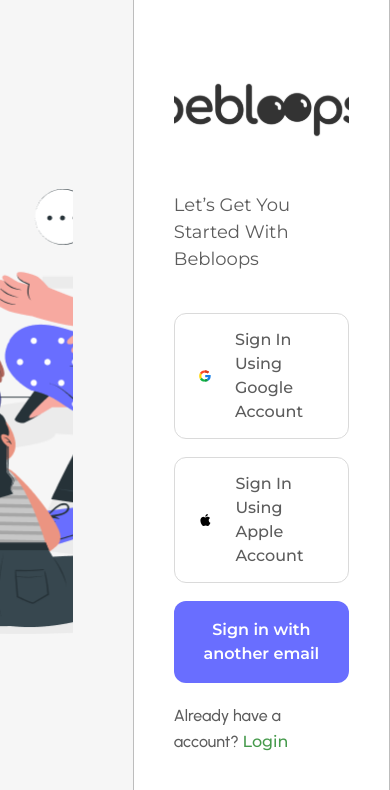
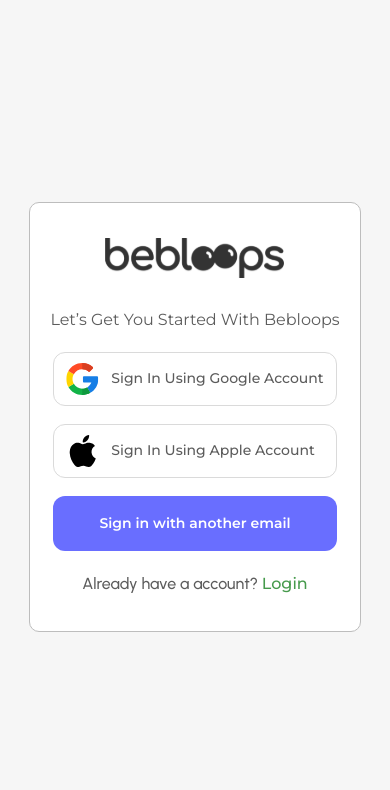
Before and after one commit to rakibuli55/bebloops, a React (Vite) app: page /auth/home in a window 390 px wide. Shown: the top 790 px of the page. Built offline with nearby package versions, Linux system fonts and the light colour scheme.

Commit message:
responsive started

```diff
--- a/src/Layout/AuthLayout.jsx
+++ b/src/Layout/AuthLayout.jsx
@@ -19,9 +19,9 @@
       )}
 
       {!["/auth/interest"].includes(pathName) ? (
-        <div className="flex flex-row gap-x-[60px] items-center">
+        <div className="flex flex-row gap-x-[30px] 2xl:gap-x-[60px] items-center">
           <AuthLeftSvg />
-          <div className="mt-10" >
+          <div className="mt-10 px-5 xl:px-0 ">
             <Outlet />
           </div>
         </div>
--- a/src/components/AuthLeftSvg/AuthLeftSvg.jsx
+++ b/src/components/AuthLeftSvg/AuthLeftSvg.jsx
@@ -3,7 +3,7 @@
 
 const AuthLeftSvg = () => {
   return (
-    <div className="max-w-[700px] h-[474.784px] cursor-default select-none">
+    <div className=" max-w-[400px] xl:max-w-[550px] 3xl:max-w-[700px] px-[10px] hidden lg:block max-h-[474.784px] cursor-default select-none">
       <img
         src={discusion}
         className="h-full w-full object-cover cursor-default block"
--- a/src/components/Buttons/AuthButton/AuthButton.jsx
+++ b/src/components/Buttons/AuthButton/AuthButton.jsx
@@ -17,10 +17,10 @@
         iSTransparent
           ? `p-[16px] bg-transparent text-primaryColor h-auto ${
               !CustomWidth ? "max-w-[367px]" : `w-[600px]`
-            }  rounded-[12px] text-base font-semibold leading-[150%] ease-in-out duration-300 hover:bg-primaryColor hover:text-white border-[1px] border-solid hover:border-transparent border-primaryColor`
-          : `p-[16px] bg-primaryColor text-white h-auto ${
+            }  rounded-[12px] text-xs xl:text-base font-semibold leading-[150%] ease-in-out duration-300 hover:bg-primaryColor hover:text-white border-[1px] border-solid hover:border-transparent border-primaryColor`
+          : ` p-4 xl:p-[16px] bg-primaryColor text-white h-auto ${
               !CustomWidth ? "max-w-[367px]" : `w-[600px]`
-            } rounded-[12px] text-base font-semibold leading-[150%] ease-in-out duration-300 hover:bg-white hover:text-primaryColor border-[1px] border-solid hover:border-primaryColor border-transparent`
+            } rounded-[12px] text-[12px] xs:text-[14px] xl:text-base font-semibold leading-[150%] ease-in-out duration-300 hover:bg-white hover:text-primaryColor border-[1px] border-solid hover:border-primaryColor border-transparent`
       } `}
     >
       {Text}
--- a/src/index.css
+++ b/src/index.css
@@ -80,7 +80,7 @@
 
   /* heading and paragraph styles started here */
   .common-para-one {
-    @apply text-[16px] font-medium leading-[150%] text-defaultGray;
+    @apply text-[11px] xs:text-[14px] xl:text-[16px] font-medium leading-[150%] text-defaultGray;
   }
 
   .common-form-heading {
--- a/src/pages/AuthPages/AuthHome.jsx
+++ b/src/pages/AuthPages/AuthHome.jsx
@@ -7,33 +7,33 @@
 const AuthHome = () => {
   const navigate = useNavigate();
   return (
-    <form className="flex flex-col h-auto w-auto p-10 border-[1px] border-solid bg-white border-[#BDBDBD] rounded-[10px] ">
-      <div className="my-[60px] flex flex-col gap-y-[53px] items-center ">
+    <form className="flex flex-col h-auto w-auto p-5 32xl:p-10 border-[1px] border-solid bg-white border-[#BDBDBD] rounded-[10px] ">
+      <div className=" my-[15px] 2xl:my-[30px] 32xl:my-[60px] flex flex-col gap-y-[30px] 2xl:gap-y-[53px] items-center ">
         <img
           src={SiteLogo}
-          className="w-[213px] h-[60px] object-cover cursor-default block "
+          className=" w-[180px]  2xl:w-[213px] h-[40px] 2xl:h-[60px] object-cover  "
           alt="not found"
         />
-        <div className="flex flex-col gap-y-10 items-center ">
-          <h3 className="text-lg font-meduim leading-[150%]  text-defaultGray  ">
+        <div className="flex flex-col gap-y-5 2xl:gap-y-10 items-center ">
+          <h3 className=" text-[16px] 2xl:text-lg text-center 2xl:text-left font-meduim leading-[150%]  text-defaultGray  ">
             Let’s Get You Started With Bebloops
           </h3>
           <div className="flex flex-col gap-y-5 items-center ">
             <div className="flex flex-col gap-y-[18px]">
-              <div className="flex flex-row items-center gap-x-6 px-6 py-[14px] border-[1px] border-solid border-[#DADADA] rounded-[12px] cursor-pointer ">
+              <div className="flex flex-row items-center gap-x-3 2xl:gap-x-6 px-3 2xl:px-6 py-[10px] 2xl:py-[14px] border-[1px] border-solid border-[#DADADA] rounded-[12px] cursor-pointer ">
                 <GoogleLogo />
                 <span className="common-para-one ">
                   Sign In Using Google Account
                 </span>
               </div>
-              <div className="flex flex-row items-center gap-x-6 px-6 py-[14px] border-[1px] border-solid border-[#DADADA] rounded-[12px] cursor-pointer ">
+              <div className="flex flex-row items-center gap-x-3 2xl:gap-x-6 px-3 2xl:px-6 py-[10px] 2xl:py-[14px] border-[1px] border-solid border-[#DADADA] rounded-[12px] cursor-pointer ">
                 <AppleLogo />
                 <span className="common-para-one ">
                   Sign In Using Apple Account
                 </span>
               </div>
               <AuthButton
-                onClick={(e) => {
+                onClick={e => {
                   e.preventDefault();
                   navigate("/auth/user-selection");
                 }}
--- a/tailwind.config.js
+++ b/tailwind.config.js
@@ -5,55 +5,59 @@
   theme: {
     extend: {
       fontFamily: {
-  			montserrat: [
-  				'Montserrat',
-  				'sans-serif'
-  			],
-  			Urbanist: [
-  				'Urbanist',
-  				'sans-serif'
-  			]
+        montserrat: ["Montserrat", "sans-serif"],
+        Urbanist: ["Urbanist", "sans-serif"],
       },
       colors: {
-  			defaultBg: '#F6F6F6',
-  			themeBlack: '#333',
-  			sidebarIconColor: '#CFD7ED',
-  			primaryColor: '#696EFF',
-  			primaryLight: '#E6E6FF',
-  			defaultGray: '#5C5C5C',
-  			primaryGreen: '#469A4C',
-  			darkBlack: '#1E1E1E',
-				secondaryGray: '#BCBCBC',
-				overlayBlack:'rgba(9, 9, 9, 0.78)'
+        defaultBg: "#F6F6F6",
+        themeBlack: "#333",
+        sidebarIconColor: "#CFD7ED",
+        primaryColor: "#696EFF",
+        primaryLight: "#E6E6FF",
+        defaultGray: "#5C5C5C",
+        primaryGreen: "#469A4C",
+        darkBlack: "#1E1E1E",
+        secondaryGray: "#BCBCBC",
+        overlayBlack: "rgba(9, 9, 9, 0.78)",
+      },
+      screens: {
+        xs: "360px",
+        sm: "480px", // Small mobile devices
+        md: "576px", // Tablets and small mobile screens
+        lg: "768px", // Medium tablets and large phones
+        xl: "992px", // Laptops or larger tablets
+        "2xl": "1200px", // Standard desktop screens
+        "3xl": "1500px", // Larger desktop displays
+        "4xl": "1920px", // High-resolution or ultra-wide displays
       },
       borderRadius: {
-  			lg: 'var(--radius)',
-  			md: 'calc(var(--radius) - 2px)',
-  			sm: 'calc(var(--radius) - 4px)'
+        lg: "var(--radius)",
+        md: "calc(var(--radius) - 2px)",
+        sm: "calc(var(--radius) - 4px)",
       },
       keyframes: {
-  			'accordion-down': {
+        "accordion-down": {
           from: {
-  					height: '0'
+            height: "0",
           },
           to: {
-  					height: 'var(--radix-accordion-content-height)'
-  				}
+            height: "var(--radix-accordion-content-height)",
           },
-  			'accordion-up': {
+        },
+        "accordion-up": {
           from: {
-  					height: 'var(--radix-accordion-content-height)'
+            height: "var(--radix-accordion-content-height)",
           },
           to: {
-  					height: '0'
-  				}
-  			}
+            height: "0",
+          },
+        },
       },
       animation: {
-  			'accordion-down': 'accordion-down 0.2s ease-out',
-  			'accordion-up': 'accordion-up 0.2s ease-out'
-  		}
-  	}
+        "accordion-down": "accordion-down 0.2s ease-out",
+        "accordion-up": "accordion-up 0.2s ease-out",
+      },
+    },
   },
   plugins: [require("tailwindcss-animate")],
 };
```
Lines whose indentation alone changed are shown as unchanged.
